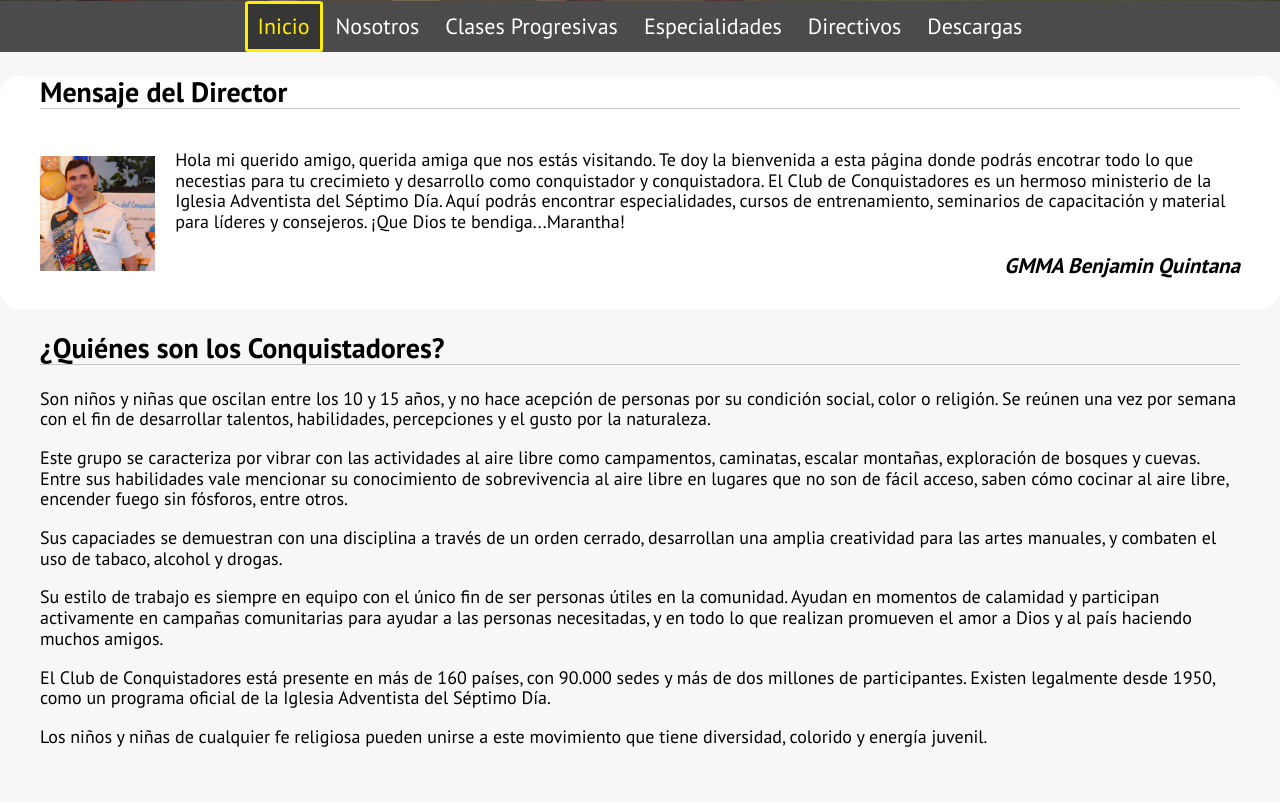
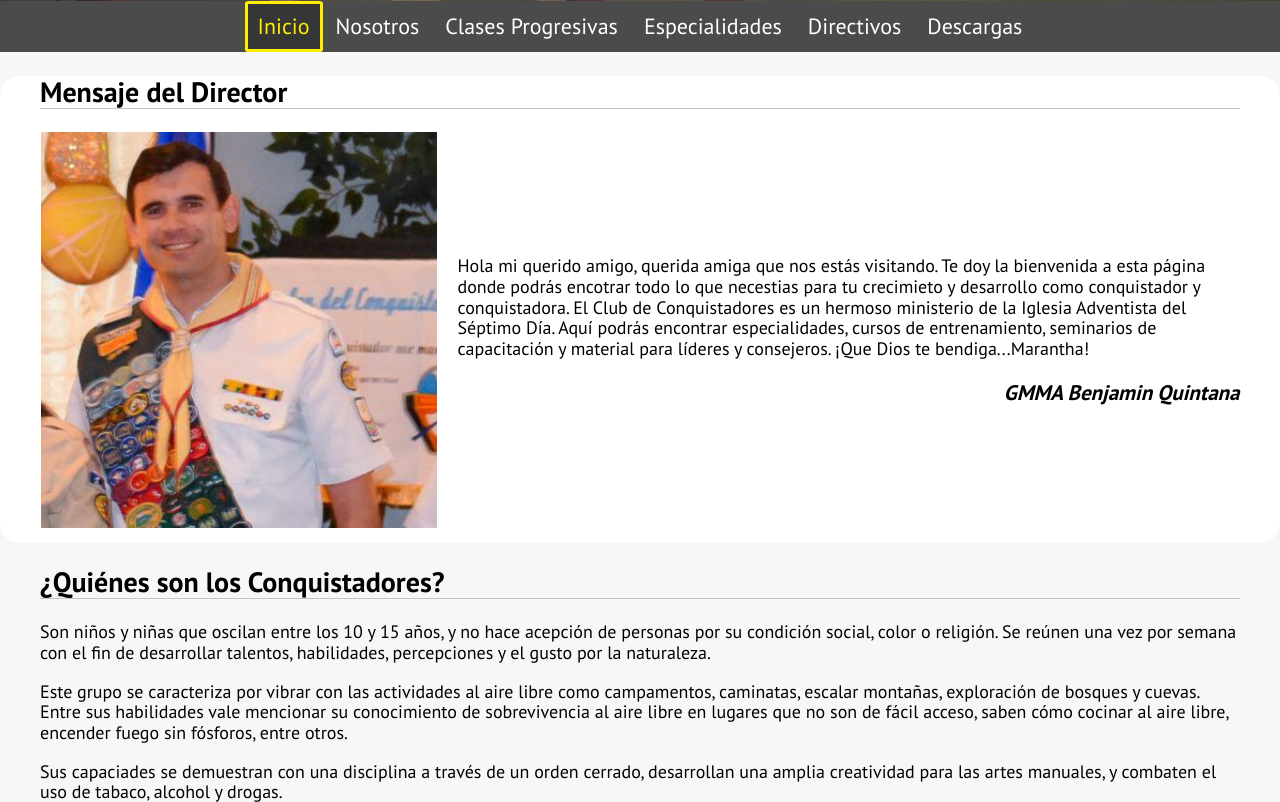
Before and after one commit to benjaquintana/Club_de_Conquistadores, a PHP site: page / in a window 1280 px wide. Shown: the part 399-1201 px from the top of the page. Run offline with PHP 8.4, Linux system fonts and the light colour scheme.

Commit message:
Update style.css

```diff
--- a/css/style.css
+++ b/css/style.css
@@ -279,6 +279,11 @@ div.menu_movil p {
 }
 
 /* Mensaje del Director */
+.mensaje_director {
+    background-color: #FFFFFF;
+    border-radius: 2rem;
+    padding-bottom: 1rem;
+}
 @media (min-width: 768px) {
     .contenido_mensaje {
         display: flex;
@@ -287,16 +292,16 @@ div.menu_movil p {
     }
     .imagen_director {
         margin-right: 2rem;
-        width: calc(33% - 1rem);
+        width: 33%;
     }
-}
-.mensaje_director {
-    background-color: #FFFFFF;
-    border-radius: 2rem;
-    padding-bottom: 1rem;
 }
 .texto_mensaje h3 {
     text-align: right;
+}
+@media (min-width: 768px) {
+    .texto_mensaje {
+        width: calc(66% - 1rem);
+    }
 }
 
 /* Parallax Index*/
```
